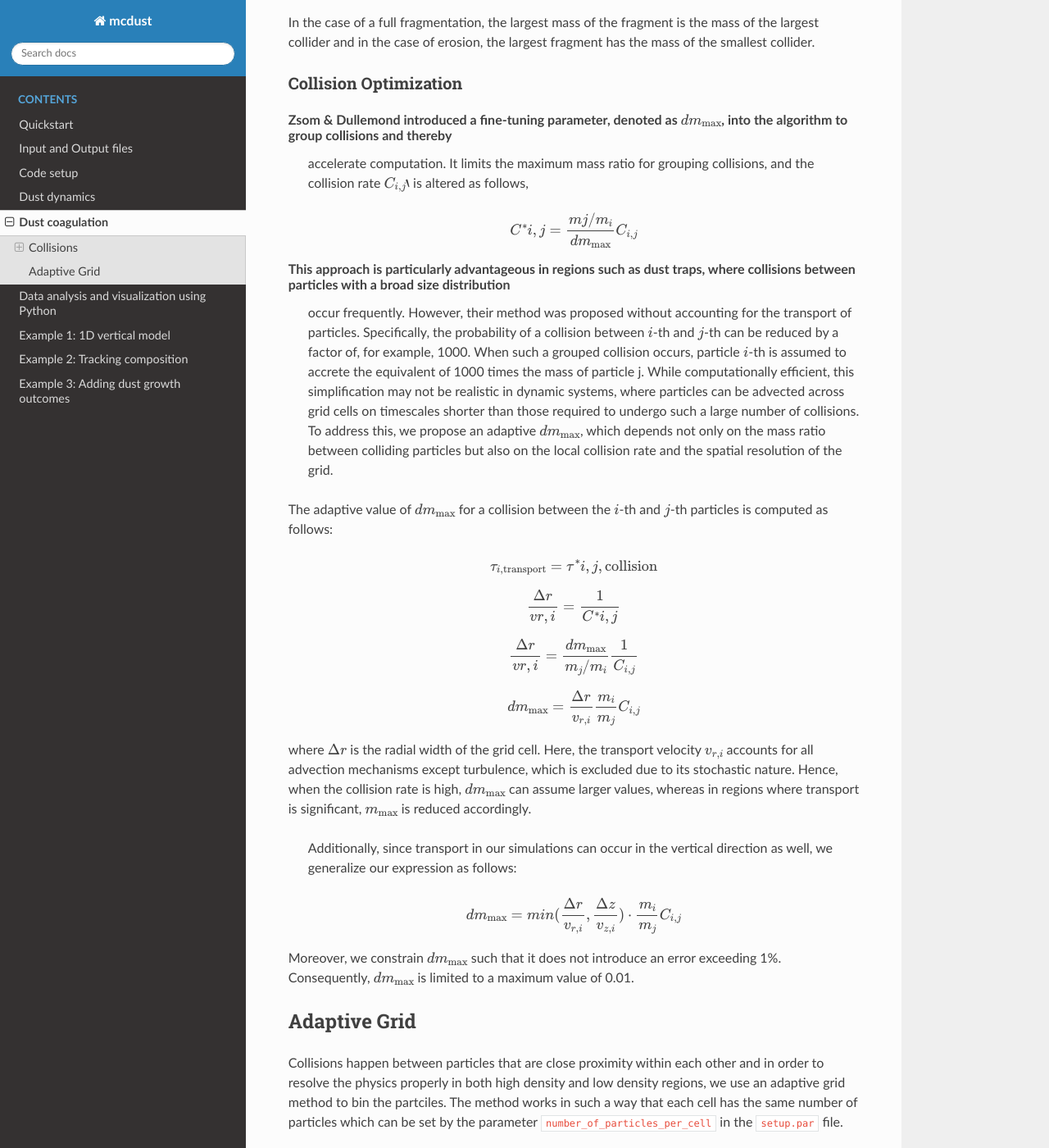
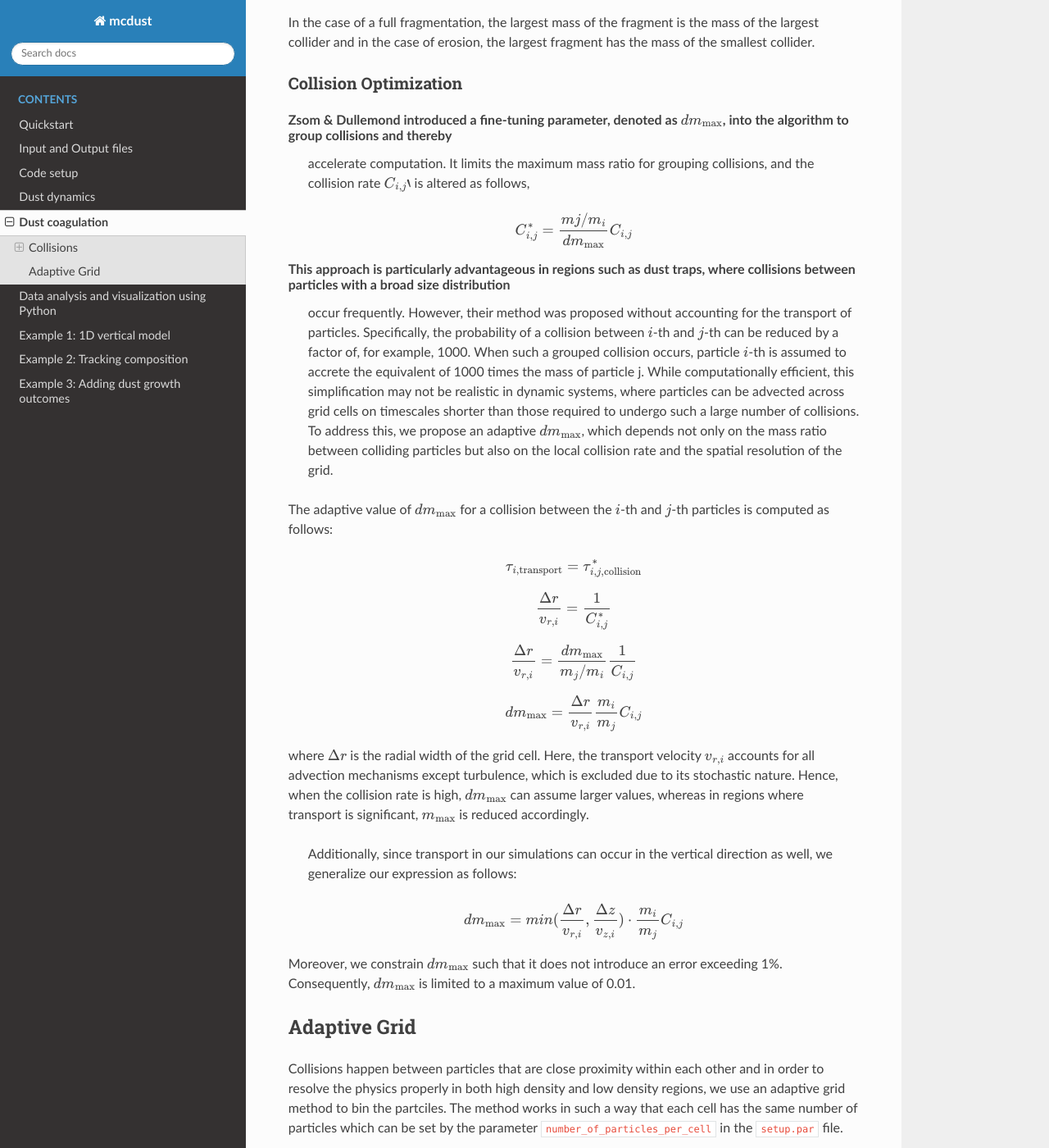
Before and after one commit to vicky1997/docs_test, a Sphinx documentation site: the page built from docs/source/dustcoagulation.rst, in a window 1280 px wide and 1400 px high, scrolled down 2652 px. Shown: the whole window at 82% size. Built offline with Sphinx 7.4.7 and the Read the Docs theme 3.1.0, drawn with Linux system fonts in a browser that asks for light colours.

Commit message:
coll opt almost done

```diff
--- a/docs/source/dustcoagulation.rst
+++ b/docs/source/dustcoagulation.rst
@@ -112,7 +112,7 @@ Zsom & Dullemond introduced a fine-tuning parameter, denoted as :math:`dm_{\rm{m
 
 .. math::
 
-    C^{\ast}{i,j} = \frac{m{j}/m_{i}}{dm_{\rm{max}}}C_{i,j}
+    C^{\ast}_{i,j} = \frac{m{j}/m_{i}}{dm_{\rm{max}}}C_{i,j}
 
 This approach is particularly advantageous in regions such as dust traps, where collisions between particles with a broad size distribution
  occur frequently. However, their method was proposed without accounting for the transport of particles. Specifically, the probability of
@@ -126,14 +126,14 @@ The adaptive value of :math:`dm_{\rm{max}}` for a collision between the :math:`i
 
 .. math::
 
-    \tau_{i, \rm{transport}} = \tau^{\ast}{i,j, \rm{collision}}
+    \tau_{i, \rm{transport}} = \tau^{\ast}_{i,j, \rm{collision}}
 
 .. math::
-    \frac{\Delta r}{v{r, i}} = \frac{1}{C^{\ast}{i,j}}
+    \frac{\Delta r}{v_{r, i}} = \frac{1}{C^{\ast}_{i,j}}
 
 .. math::
 
-    \frac{\Delta r}{v{r, i}} = \frac{dm_{\rm{max}}}{m_{j}/m_{i}}\frac{1}{C_{i,j}}
+    \frac{\Delta r}{v_{r, i}} = \frac{dm_{\rm{max}}}{m_{j}/m_{i}}\frac{1}{C_{i,j}}
 
 .. math::
 
```
